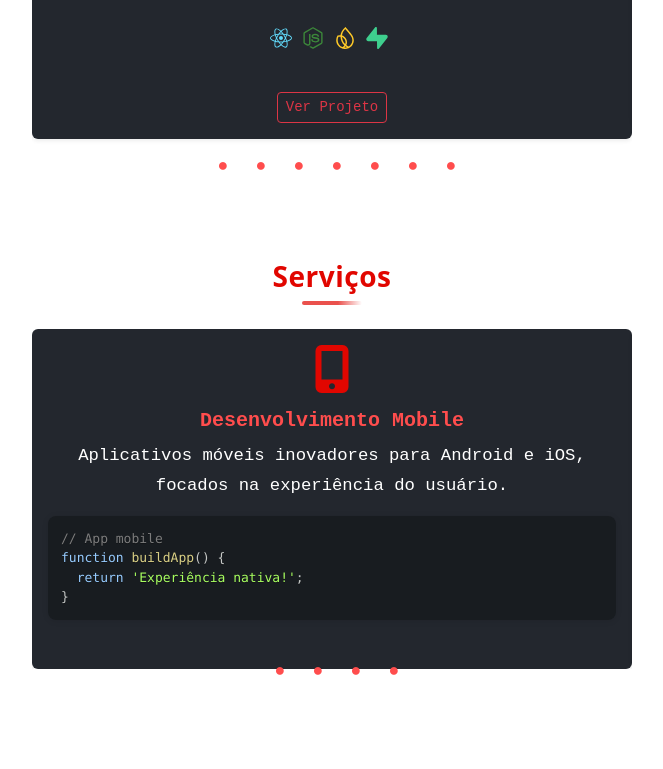
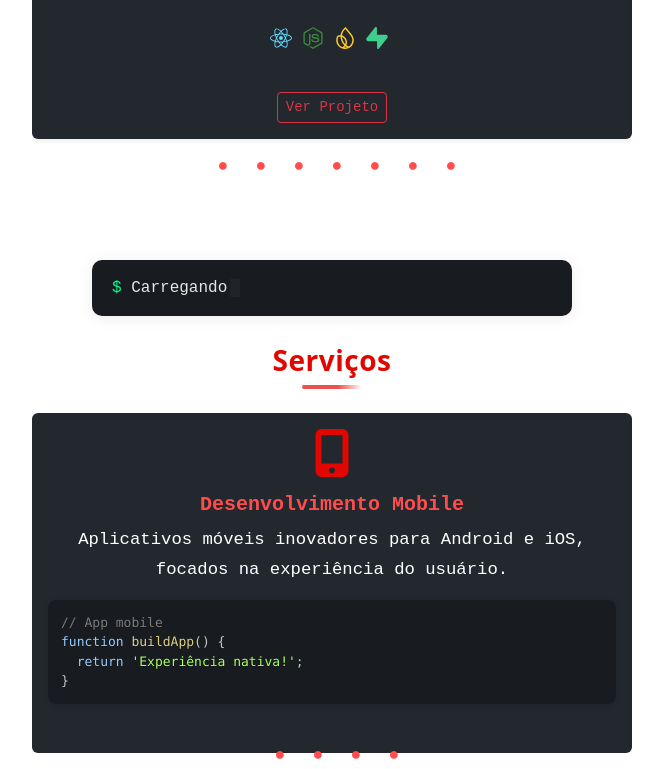
Before and after one commit to unitymoz/unitymoz-portfolio, a React (Create React App) app: page / in a window 1280 px wide. Shown: the part 2006-2775 px from the top of the page, without its empty margins (308-971 px from the left). Built offline with nearby package versions, Linux system fonts and the light colour scheme.

Commit message:
Adiciona animações de digitação nas seções de contato e serviços, além de ajustes de estilo no componente Hero. Melhora a apresentação do terminal simulado nas seções Contact e Services.

```diff
--- a/src/ContactSection.js
+++ b/src/ContactSection.js
@@ -1,6 +1,7 @@
 import React, { useState } from 'react';
 import { motion } from 'framer-motion';
 import emailjs from 'emailjs-com'; // Adicionado para integração com EmailJS
+import { Typewriter } from 'react-simple-typewriter';
 
 /**
  * ContactSection: Seção de contacto com formulário, WhatsApp e redes sociais.
@@ -77,6 +78,24 @@ function ContactSection() {
       role="region"
       aria-label="Formulário de contato e redes sociais"
     >
+      {/* Terminal simulado */}
+      <div style={{
+        background: '#181c20', color: '#e5e5e5', borderRadius: 10, padding: '16px 20px', marginBottom: 28, fontFamily: 'monospace', boxShadow: '0 2px 16px rgba(0,0,0,0.08)', maxWidth: 480, margin: '0 auto 28px auto'
+      }}>
+        <span style={{ color: '#00ff90' }}>$</span> <Typewriter
+          words={[
+            'npm run contacto',
+            'Iniciando sistema de contacto... ✔',
+            'Formulário pronto para envio:',
+          ]}
+          loop={0}
+          cursor
+          cursorStyle='█'
+          typeSpeed={55}
+          deleteSpeed={40}
+          delaySpeed={1200}
+        />
+      </div>
       <h3 className="mb-4 fw-bold" style={{ color: '#e10600' }}>Contacto</h3>
       <div className="row g-4">
         {/* Formulário de contacto */}
--- a/src/HeroSection.js
+++ b/src/HeroSection.js
@@ -44,7 +44,7 @@ function HeroSection() {
         transition={{ delay: 0.3, duration: 0.7, type: 'spring' }}
       >
         {/* Animação de código se transformando em texto */}
-        <div style={{ fontFamily: 'monospace', fontSize: 20, color: '#222', marginBottom: 12, minHeight: 32 }}>
+        <div style={{ fontFamily: 'monospace', fontSize: 20, color: 'var(--unitymoz-dark)', marginBottom: 12, minHeight: 32, textAlign: 'center' }}>
           <Typewriter
             words={[
               'const nome = "Ivan Eusébio";',
--- a/src/ProjectsSection.js
+++ b/src/ProjectsSection.js
@@ -100,7 +100,7 @@ function ProjectsSection() {
     <section id="projects" className="container py-5" role="region" aria-label="Projetos da UnityMoz">
       {/* Terminal simulado */}
       <div style={{
-        background: '#181c20', color: '#e5e5e5', borderRadius: 10, padding: '16px 20px', marginBottom: 28, fontFamily: 'monospace', boxShadow: '0 2px 16px rgba(0,0,0,0.08)', maxWidth: 480
+        background: '#181c20', color: '#e5e5e5', borderRadius: 10, padding: '16px 20px', marginBottom: 28, fontFamily: 'monospace', boxShadow: '0 2px 16px rgba(0,0,0,0.08)', maxWidth: 480, margin: '0 auto 28px auto'
       }}>
         <span style={{ color: '#00ff90' }}>$</span> <Typewriter
           words={[
--- a/src/ServicesSection.js
+++ b/src/ServicesSection.js
@@ -6,6 +6,7 @@ import 'slick-carousel/slick/slick-theme.css';
 import { Prism as SyntaxHighlighter } from 'react-syntax-highlighter';
 import { atomDark } from 'react-syntax-highlighter/dist/esm/styles/prism';
 import { FaChevronLeft, FaChevronRight } from 'react-icons/fa';
+import { Typewriter } from 'react-simple-typewriter';
 
 // Lista de serviços oferecidos pela UnityMoz
 const services = [
@@ -59,6 +60,24 @@ const ArrowRight = (props) => (
 function ServicesSection() {
   return (
     <section id="services" className="container py-5" role="region" aria-label="Serviços oferecidos pela UnityMoz">
+      {/* Terminal simulado */}
+      <div style={{
+        background: '#181c20', color: '#e5e5e5', borderRadius: 10, padding: '16px 20px', marginBottom: 28, fontFamily: 'monospace', boxShadow: '0 2px 16px rgba(0,0,0,0.08)', maxWidth: 480, margin: '0 auto 28px auto'
+      }}>
+        <span style={{ color: '#00ff90' }}>$</span> <Typewriter
+          words={[
+            'npm run servicos',
+            'Carregando serviços... ✔',
+            'Serviços disponíveis:',
+          ]}
+          loop={0}
+          cursor
+          cursorStyle='█'
+          typeSpeed={55}
+          deleteSpeed={40}
+          delaySpeed={1200}
+        />
+      </div>
       <h3 className="mb-4 fw-bold" style={{ color: '#e10600' }}>Serviços</h3>
       {/* Carrossel de serviços */}
       <Slider
```
